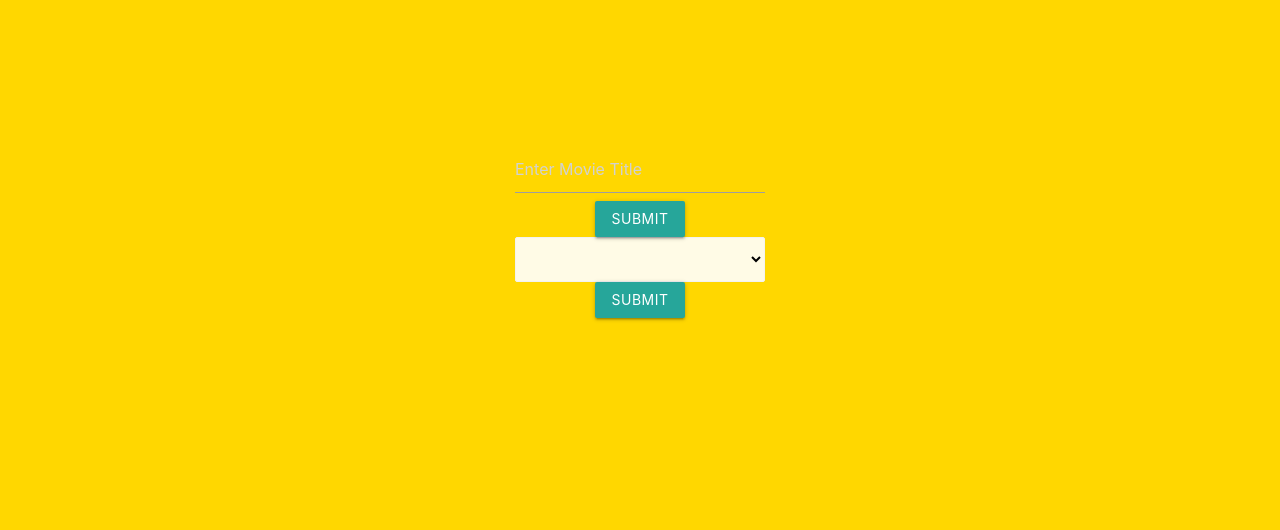
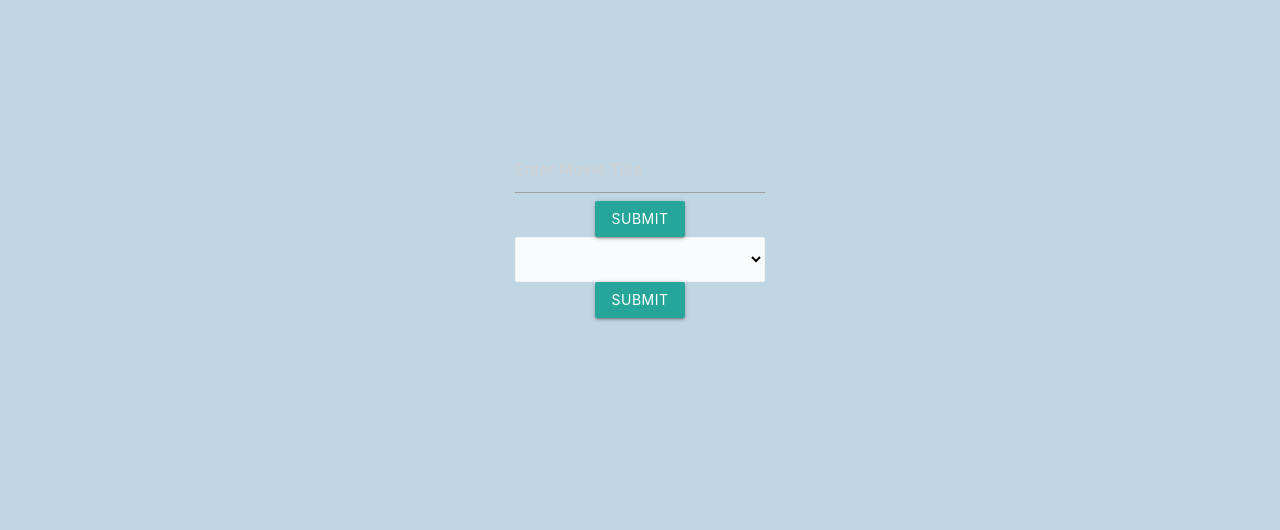
Before and after one commit to kashj22/flicpic_frontend, a plain HTML site: page index.html in a window 1280 px wide. Shown: the part 270-800 px from the top of the page. Drawn offline with nearby package versions, Linux system fonts and the light colour scheme; some packages are replaced by stand-ins of ours; no server answers; a script that the page names is missing.

Commit message:
added screenshot pics for readme

```diff
--- a/css/style.css
+++ b/css/style.css
@@ -1,5 +1,5 @@
 body {
-  background-color: gold;
+  background-color: #C0D6E4;
   text-align: center;
 }
 
```
Also changed, not shown: images/flicpic.png (added), images/flicpic2.png (added).
